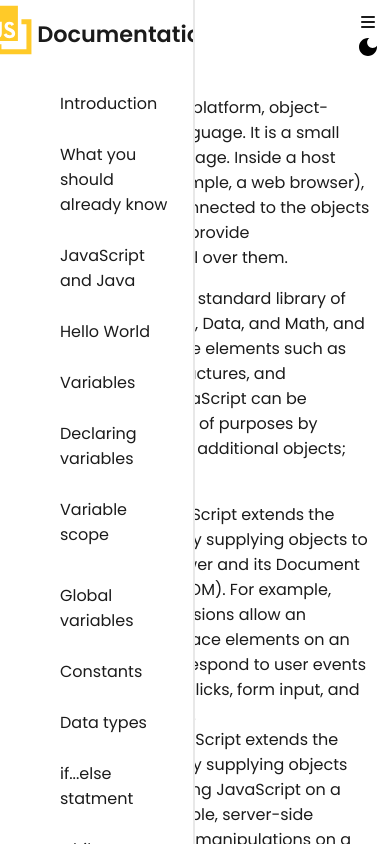
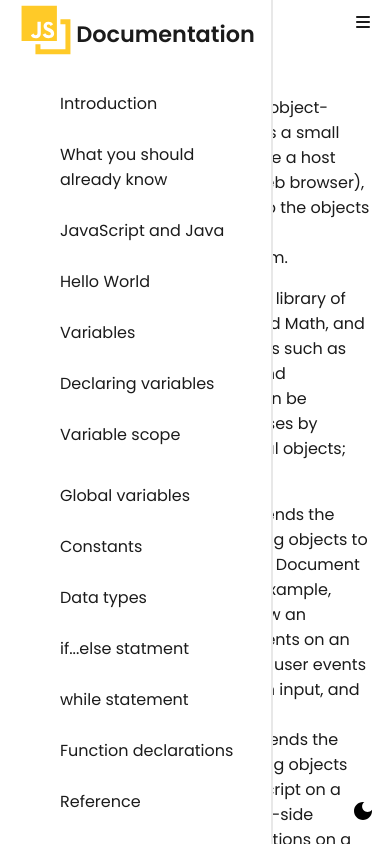
Before and after one commit to drod109/technical-doc, a plain HTML site: page index.html in a window 390 px wide. Both pictures are taken after a click on the element 368 px from the left and 22 px from the top of the page. Drawn offline with Linux system fonts and the light colour scheme.

Commit message:
style change

```diff
--- a/styles.css
+++ b/styles.css
@@ -51,9 +51,6 @@ a {
 #function-declarations,
 #reference {
   scroll-margin-top: 50px;
-}
-span {
-    display: inline-block;
 }
 #toggle-theme svg {
     fill: var(--icon-color);
@@ -113,12 +110,12 @@ main {
 .menu-icon {
     opacity: 0;
 }
-.menu-item > a,
+.menu-item>a,
 #reference a,
 #what-you-should-know a {
     text-decoration: none;
 }
-.menu-item > a:hover,
+.menu-item>a:hover,
 #reference a:hover,
 #what-you-should-know a:hover {
     color: var(--link-color);
@@ -148,7 +145,7 @@ code {
     overflow: auto;
     border-radius: 5px;
     display: flex;
-    padding: 30px;
+    padding: 20px;
     white-space: nowrap;
 }
 
@@ -171,16 +168,18 @@ code {
         background-color: #fff;
     }
     #toggle-theme {
-        top: 30px;
-        right: 5px
+        position: fixed;
+        right: 10px;
+        bottom: -90vh;
     }
     .menu-icon {
         display: block;
         position: fixed;
         top: 10px;
-        right: 15px;
+        right: 20px;
         z-index: 0;
         opacity: 100;
+        /* Additional styling as required */
     }
     main {
         width: 100%;
@@ -191,10 +190,10 @@ code {
         position: fixed;
         top: 0;
         left: 0;
-        width: 50%;
+        width: 70%;
         height: 100vh;
         background-color: var(--background-color);
         z-index: 100;
-        transition: 2s ease;
+        transition: 1s ease;
     }
 }
```
